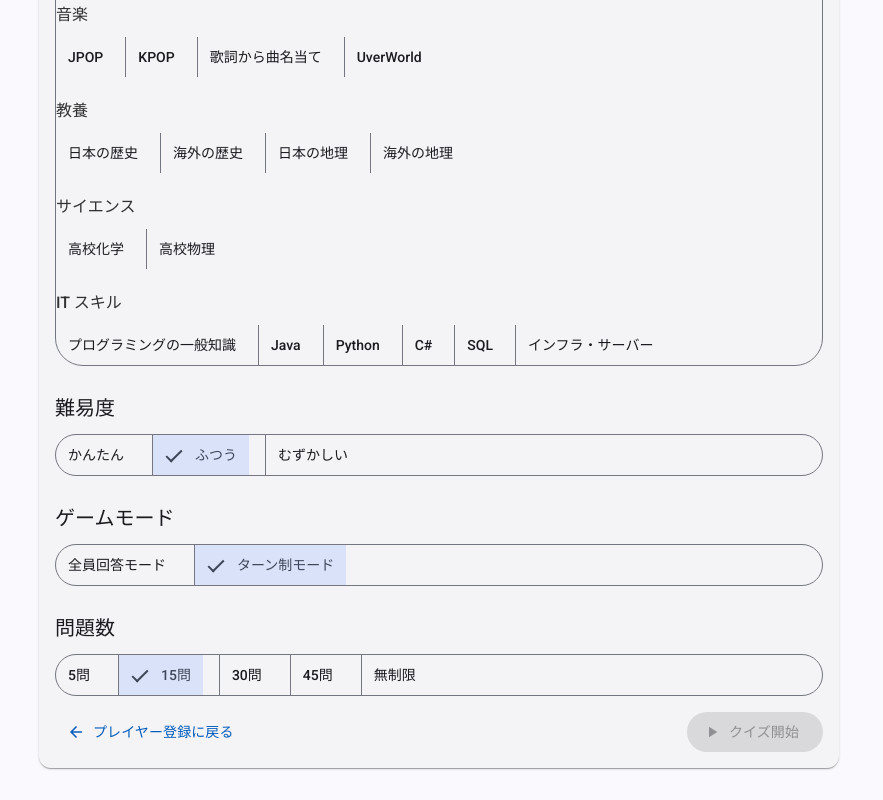
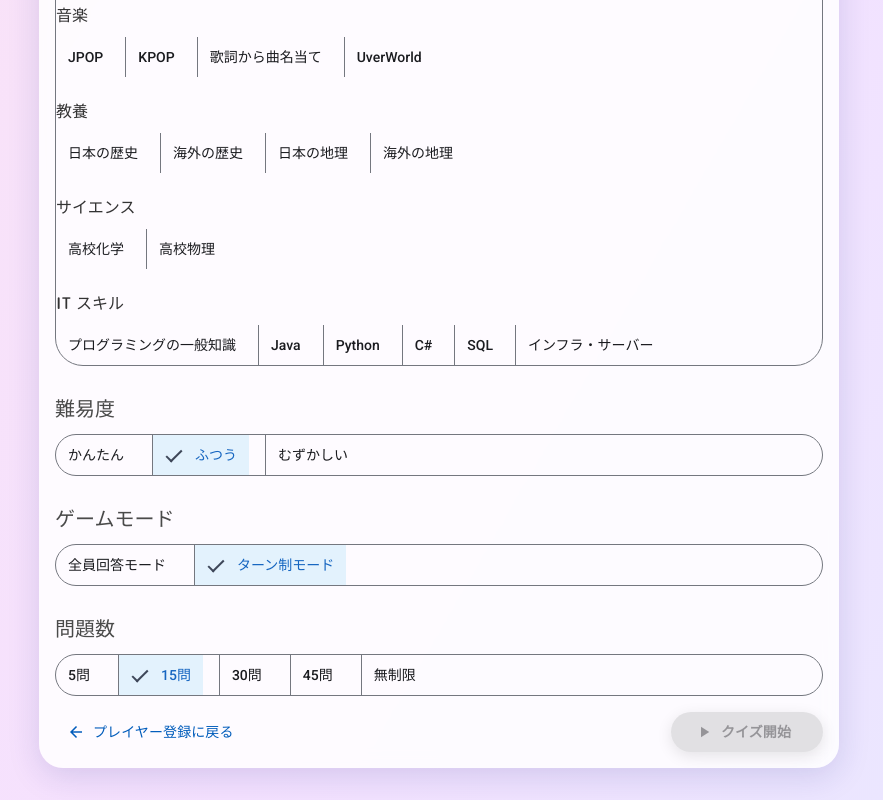
Before and after one commit to Tago-F/freestylequizgame002, an Angular app in the folder frontend/: page /game-setup in a window 1280 px wide. Shown: the part 699-1499 px from the top of the page, without its empty margins (201-1084 px from the left). Built offline with nearby package versions, Linux system fonts and the light colour scheme.

Commit message:
背景色をパステルカラーに。

```diff
--- a/frontend/src/custom-theme.scss
+++ b/frontend/src/custom-theme.scss
@@ -10,7 +10,7 @@ html {
   @include mat.theme((
     color: (
       primary: mat.$azure-palette,
-      tertiary: mat.$blue-palette,
+      tertiary: mat.$rose-palette,
     ),
     typography: Roboto,
     density: 0,
--- a/frontend/src/index.html
+++ b/frontend/src/index.html
@@ -8,6 +8,7 @@
   <link rel="icon" type="image/x-icon" href="favicon.ico">
   <link href="https://fonts.googleapis.com/css2?family=Roboto:wght@300;400;500&display=swap" rel="stylesheet">
   <link href="https://fonts.googleapis.com/icon?family=Material+Icons" rel="stylesheet">
+  <link href="https://fonts.googleapis.com/css2?family=M+PLUS+Rounded+1c:wght@300;400;500;700&display=swap" rel="stylesheet">
 </head>
 <body>
   <app-root></app-root>
--- a/frontend/src/styles.css
+++ b/frontend/src/styles.css
@@ -1,4 +1,67 @@
-/* You can add global styles to this file, and also import other style files */
+/* 1. 全体の設定と背景アニメーション */
+body {
+  margin: 0;
+  font-family: 'M PLUS Rounded 1c', Roboto, "Helvetica Neue", sans-serif;
+  min-height: 100vh;
+  color: #4a4a4a; /* 文字色は真っ黒ではなく濃いグレーで優しく */
 
-html, body { height: 100%; }
-body { margin: 0; font-family: Roboto, "Helvetica Neue", sans-serif; }
+  /* パステルカラーのグラデーション背景 */
+  background: linear-gradient(300deg, #dceeff, #f4e1ff, #ffe4ef, #e0fbfd);
+  background-size: 240% 240%;
+  animation: gradient-animation 18s ease infinite;
+}
+
+/* 背景をゆっくり動かすアニメーション定義 */
+@keyframes gradient-animation {
+  0% { background-position: 0% 50%; }
+  50% { background-position: 100% 50%; }
+  100% { background-position: 0% 50%; }
+}
+
+/* 2. カードのスタイル（グラスモーフィズム風） */
+.mat-mdc-card {
+  /* 半透明の白背景ですりガラス効果を狙う */
+  background-color: rgba(255, 255, 255, 0.85) !important;
+  border-radius: 24px !important;
+  box-shadow: 0 8px 32px 0 rgba(31, 38, 135, 0.15) !important;
+  backdrop-filter: blur(8px);
+  -webkit-backdrop-filter: blur(8px);
+  border: 1px solid rgba(255, 255, 255, 0.18);
+  overflow: hidden; /* 角丸からはみ出さないように */
+}
+
+/* 3. ボタンのスタイル（丸く、パステルに） */
+.mat-mdc-raised-button, .mat-mdc-unelevated-button {
+  border-radius: 50px !important;
+  padding: 0 32px !important;
+  font-weight: 700 !important;
+  letter-spacing: 0.05em;
+  /* ボタンにも少し影をつける */
+  box-shadow: 0 4px 15px rgba(0, 0, 0, 0.1) !important;
+}
+
+/* 枠線ボタンも丸く */
+.mat-mdc-outlined-button {
+  border-radius: 50px !important;
+  border-width: 2px !important;
+}
+
+/* 4. ヘッダー（ツールバー） */
+.mat-toolbar {
+  /* ヘッダーも半透明にして背景を透かす */
+  background-color: rgba(255, 255, 255, 0.7) !important;
+  backdrop-filter: blur(10px);
+  color: #5f6368 !important; /* アイコンなどの色 */
+  box-shadow: none !important;
+  border-bottom: 1px solid rgba(255,255,255,0.5);
+}
+
+/* 5. 選択トグルのスタイル調整 */
+.mat-button-toggle-appearance-standard {
+   background-color: rgba(255, 255, 255, 0.5);
+}
+.mat-button-toggle-checked {
+   background-color: #e3f2fd !important; /* 薄い青 */
+   color: #1565c0 !important;
+   font-weight: bold;
+}
```
